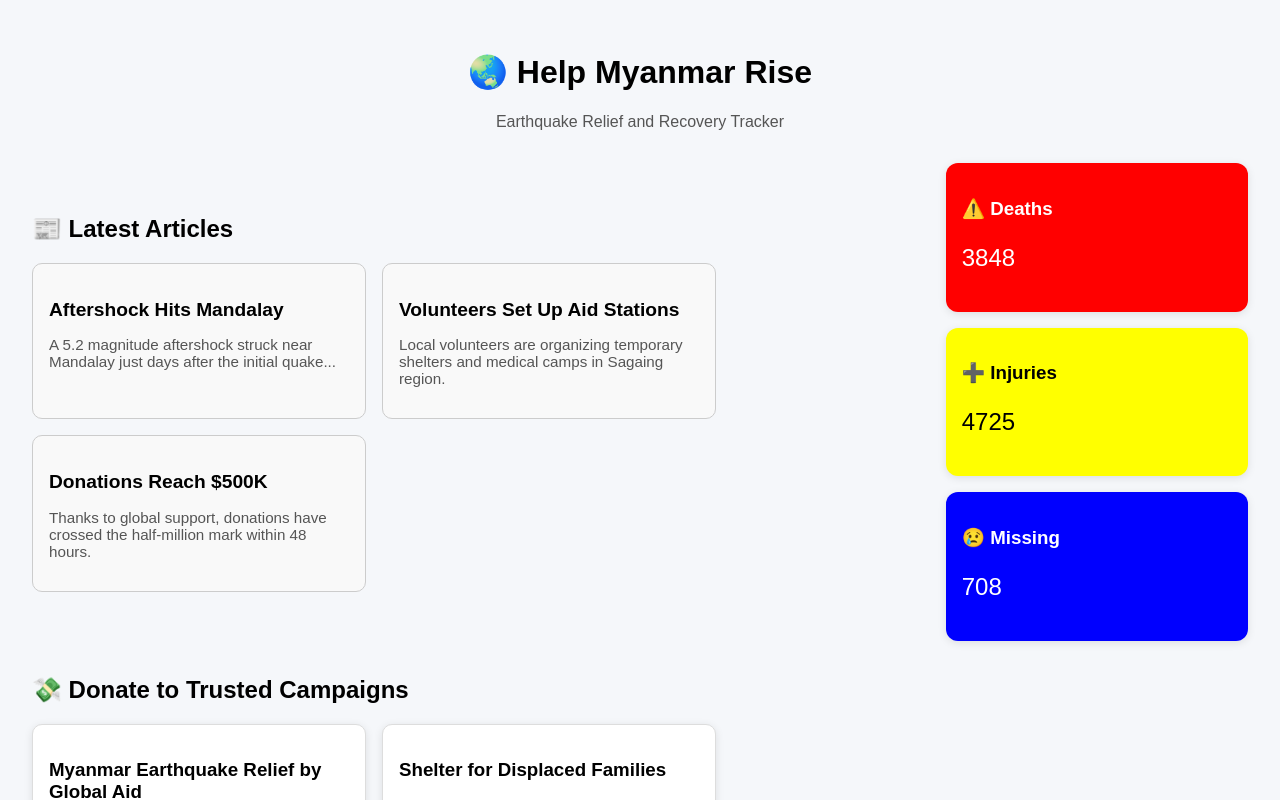
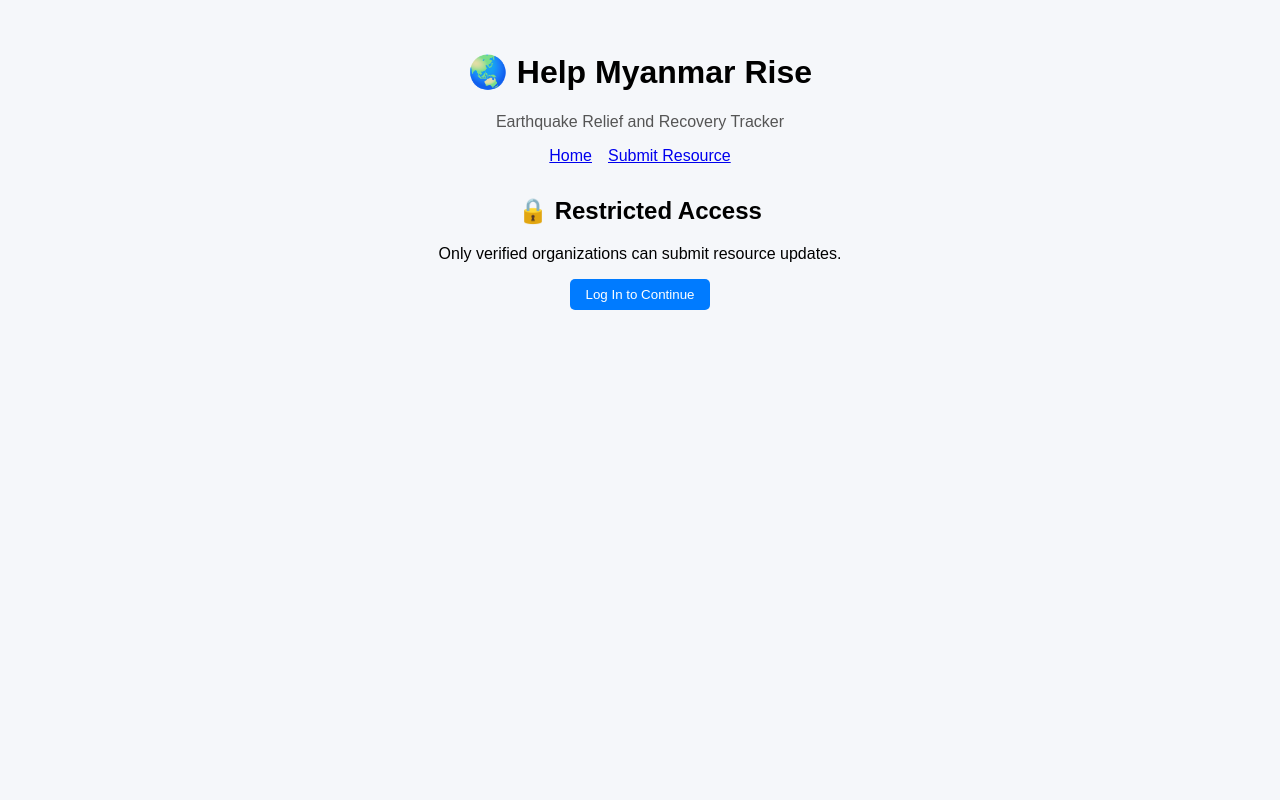
Before and after one commit to RiseMyanmar/RiseMyanmarWeb, a React (Create React App) app: page /submit in a window 1280 px wide. Shown: the top 800 px of the page. Built offline with nearby package versions, Linux system fonts and the light colour scheme.

Commit message:
added submit route page

```diff
--- a/package.json
+++ b/package.json
@@ -3,12 +3,14 @@
   "version": "0.1.0",
   "private": true,
   "dependencies": {
+    "@auth0/auth0-react": "^2.3.0",
     "@testing-library/dom": "^10.4.0",
     "@testing-library/jest-dom": "^6.6.3",
     "@testing-library/react": "^16.3.0",
     "@testing-library/user-event": "^13.5.0",
     "react": "^19.1.0",
     "react-dom": "^19.1.0",
+    "react-router-dom": "^7.5.0",
     "react-scripts": "5.0.1",
     "web-vitals": "^2.1.4"
   },
--- a/public/index.html
+++ b/public/index.html
@@ -1,43 +1,20 @@
 <!DOCTYPE html>
 <html lang="en">
   <head>
-    <meta charset="utf-8" />
+    <meta charset="UTF-8" />
     <link rel="icon" href="%PUBLIC_URL%/favicon.ico" />
     <meta name="viewport" content="width=device-width, initial-scale=1" />
     <meta name="theme-color" content="#000000" />
     <meta
       name="description"
-      content="Web site created using create-react-app"
+      content="Help Myanmar Rise - Earthquake Relief and Resource Tracker"
     />
-    <link rel="apple-touch-icon" href="%PUBLIC_URL%/logo192.png" />
-    <!--
-      manifest.json provides metadata used when your web app is installed on a
-      user's mobile device or desktop. See https://developers.google.com/web/fundamentals/web-app-manifest/
-    -->
-    <link rel="manifest" href="%PUBLIC_URL%/manifest.json" />
-    <!--
-      Notice the use of %PUBLIC_URL% in the tags above.
-      It will be replaced with the URL of the `public` folder during the build.
-      Only files inside the `public` folder can be referenced from the HTML.
+    <title>Help Myanmar Rise</title>
+  </head>
+  <body style="margin: 0; padding: 0; font-family: Arial, sans-serif;">
+    <noscript>You need to enable JavaScript to run this app.</noscript>
 
-      Unlike "/favicon.ico" or "favicon.ico", "%PUBLIC_URL%/favicon.ico" will
-      work correctly both with client-side routing and a non-root public URL.
-      Learn how to configure a non-root public URL by running `npm run build`.
-    -->
-    <title>React App</title>
-  </head>
-  <body>
-    <noscript>You need to enable JavaScript to run this app.</noscript>
+    <!-- ✅ This is the root element React needs -->
     <div id="root"></div>
-    <!--
-      This HTML file is a template.
-      If you open it directly in the browser, you will see an empty page.
-
-      You can add webfonts, meta tags, or analytics to this file.
-      The build step will place the bundled scripts into the <body> tag.
-
-      To begin the development, run `npm start` or `yarn start`.
-      To create a production bundle, use `npm run build` or `yarn build`.
-    -->
   </body>
 </html>
--- a/src/App.js
+++ b/src/App.js
@@ -1,11 +1,13 @@
 import React from "react";
+import { BrowserRouter as Router, Routes, Route, Link } from "react-router-dom";
 import StatsPanel from "./components/StatsPanel";
 import ArticleSection from "./components/ArticleSection";
 import DonationSection from "./components/DonationSection";
+import SubmitResource from "./components/SubmitResources";
 
 function App() {
   return (
-    <div style={{
+  <div style={{
       padding: "2rem",
       fontFamily: "Arial, sans-serif",
       backgroundColor: "#f5f7fa",
@@ -14,22 +16,29 @@ function App() {
       <header style={{ marginBottom: "2rem", textAlign: "center" }}>
         <h1>🌏 Help Myanmar Rise</h1>
         <p style={{ color: "#555" }}>Earthquake Relief and Recovery Tracker</p>
+        <nav>
+        <Link to="/" style={{ marginRight: "1rem" }}>Home</Link>
+        <Link to="/submit">Submit Resource</Link>
+        </nav>
       </header>
 
-      {/* Layout: Side stats + content */}
-      <div style={{ display: "flex", justifyContent: "space-around" }}>
-
-        {/* Main content: Articles and Donations */}
+    <Routes>
+      <Route path="/" element={
+      <div style={{ display: "flex", justifyContent: "center", gap: "2rem", flexWrap: "wrap" }}>
         <main style={{ flex: "3 1 600px", display: "flex", flexDirection: "column", gap: "2rem" }}>
           <ArticleSection />
           <DonationSection />
         </main>
-        {/* Sidebar: Stats */}
-        <aside style={{ flex: "0.5 0.5 250px"}}>
+        <aside style={{ flex: "1 1 250px" }}>
           <StatsPanel deaths={3848} injuries={4725} missing={708} />
         </aside>
       </div>
-    </div>
+      } />
+
+      {/* ✅ Add this new route */}
+      <Route path="/submit" element={<SubmitResource />} />
+    </Routes>
+  </div>
   );
 }
 
--- /dev/null
+++ b/src/components/SubmitResources.jsx
@@ -0,0 +1,56 @@
+import React from "react";
+import { useAuth0 } from "@auth0/auth0-react";
+
+function SubmitResource() {
+  const { isAuthenticated, loginWithRedirect, user } = useAuth0();
+
+  if (!isAuthenticated) {
+    return (
+      <div style={{ textAlign: "center", marginTop: "2rem" }}>
+        <h2>🔒 Restricted Access</h2>
+        <p>Only verified organizations can submit resource updates.</p>
+        <button
+          onClick={() => loginWithRedirect()}
+          style={{
+            padding: "0.5rem 1rem",
+            backgroundColor: "#007bff",
+            color: "#fff",
+            border: "none",
+            borderRadius: "5px",
+            cursor: "pointer"
+          }}
+        >
+          Log In to Continue
+        </button>
+      </div>
+    );
+  }
+
+  return (
+    <div style={{ maxWidth: "600px", margin: "2rem auto", padding: "1rem", backgroundColor: "#fff", borderRadius: "10px", boxShadow: "0 2px 10px rgba(0,0,0,0.1)" }}>
+      <h2>📝 Submit Resource Report</h2>
+      <p>Welcome, {user.name}</p>
+
+      <form>
+        <label>📍 Region Name:</label><br />
+        <input type="text" placeholder="e.g., Mandalay" style={{ width: "100%", padding: "0.5rem", marginBottom: "1rem" }} /><br />
+
+        <label>📦 Resources Needed:</label><br />
+        <textarea rows="4" placeholder="e.g., Water, medical aid, tents..." style={{ width: "100%", padding: "0.5rem", marginBottom: "1rem" }} /><br />
+
+        <button type="submit" style={{
+          backgroundColor: "#28a745",
+          color: "#fff",
+          border: "none",
+          padding: "0.5rem 1rem",
+          borderRadius: "5px",
+          cursor: "pointer"
+        }}>
+          Submit Report
+        </button>
+      </form>
+    </div>
+  );
+}
+
+export default SubmitResource;
--- a/src/index.js
+++ b/src/index.js
@@ -1,11 +1,21 @@
-import React from "react";
-import ReactDOM from "react-dom/client";
-import "./index.css";
-import App from "./App";
+import React from 'react';
+import ReactDOM from 'react-dom/client';
+import App from './App';
+import { Auth0Provider } from '@auth0/auth0-react';
+import { BrowserRouter } from 'react-router-dom'; // ✅ Import this
 
-const root = ReactDOM.createRoot(document.getElementById("root"));
+const root = ReactDOM.createRoot(document.getElementById('root'));
+
 root.render(
-  <React.StrictMode>
-    <App />
-  </React.StrictMode>
+  <BrowserRouter> {/* ✅ Wrap everything inside BrowserRouter */}
+    <Auth0Provider
+      domain="YOUR_AUTH0_DOMAIN"
+      clientId="YOUR_AUTH0_CLIENT_ID"
+      authorizationParams={{
+        redirect_uri: window.location.origin
+      }}
+    >
+      <App />
+    </Auth0Provider>
+  </BrowserRouter>
 );
```
Also changed, not shown: 1 other file (tests, documents, lock files or other folders).
